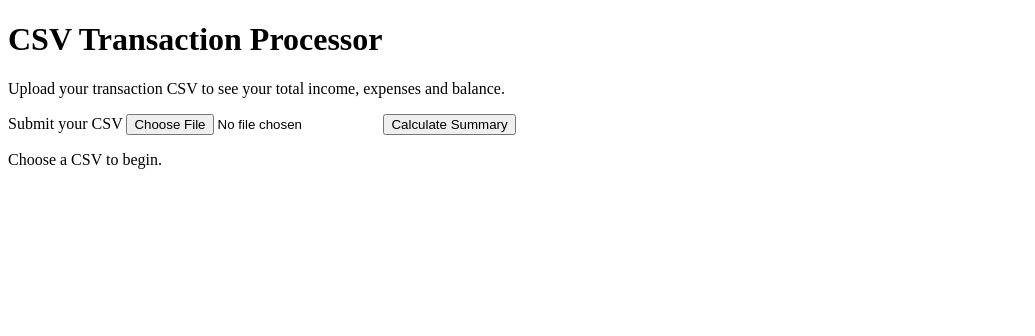
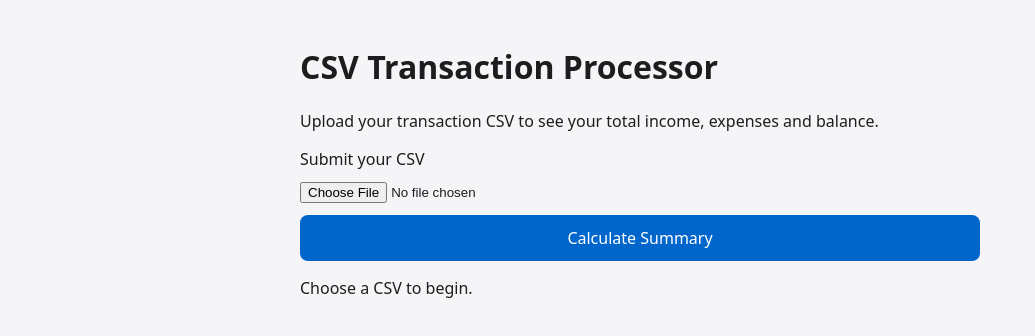
Before and after one commit to jheaton0817/transaction-reports, a website: page public/index.html in a window 1280 px wide. Shown: the whole page, without its empty margins (0-1035 px from the left). Drawn offline with Linux system fonts and the light colour scheme.

Commit message:
Style the CSV submission page and document the interface

```diff
--- a/public/index.html
+++ b/public/index.html
@@ -5,8 +5,10 @@
         <meta name="viewport" content="width=device-width, initial-scale=1">
         <title>CSV Transaction Processor</title>
         <script src="/app.js" defer></script>
+        <link rel="stylesheet" href="/styles.css">
     </head>
     <body>
+        <main>
             <h1>CSV Transaction Processor</h1>
             <p>Upload your transaction CSV to see your total income, expenses and balance.</p>
             <form id="upload-csv-file">
@@ -16,5 +18,6 @@
             </form>
             <p id="upload-status">Choose a CSV to begin.</p>
             <p id="summary-result"></p>
+        </main>
     </body>
 </html>
--- /dev/null
+++ b/public/styles.css
@@ -0,0 +1,27 @@
+body {
+    font-family: system-ui, sans-serif;
+    background-color: #f5f5f7;
+    color: #1d1d1f;
+    margin: 0;
+    padding: 24px;
+}
+
+main {
+    max-width: 680px;
+    margin: 0 auto;
+}
+
+form {
+    display: flex;
+    flex-direction: column;
+    gap: 12px;
+}
+
+button {
+    font: inherit;
+    padding: 12px 16px;
+    background-color: #0066cc;
+    color: white;
+    border: 0;
+    border-radius: 8px;
+}
```
Also changed, not shown: README.md. Lines whose indentation alone changed are shown as unchanged.
